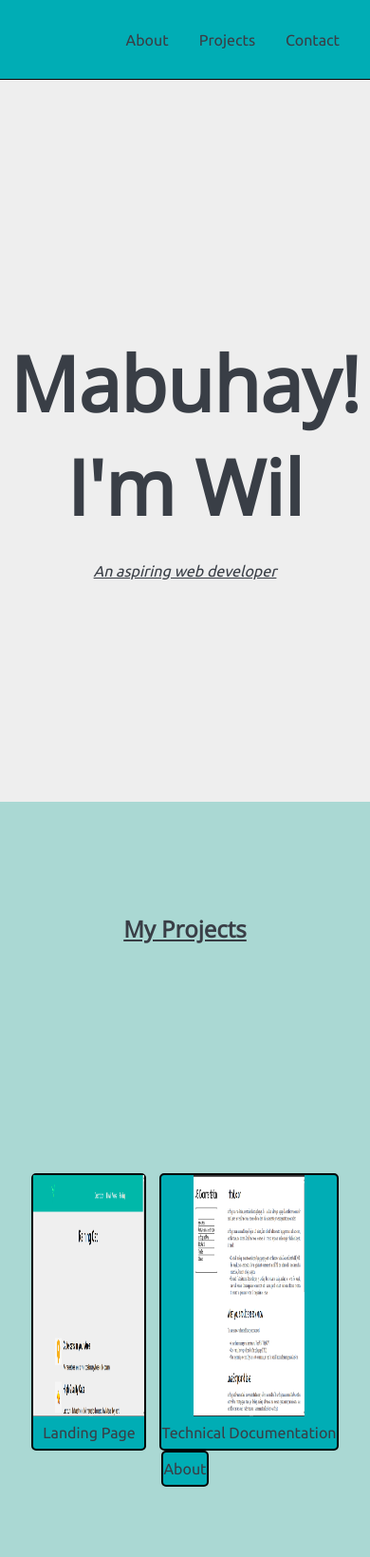
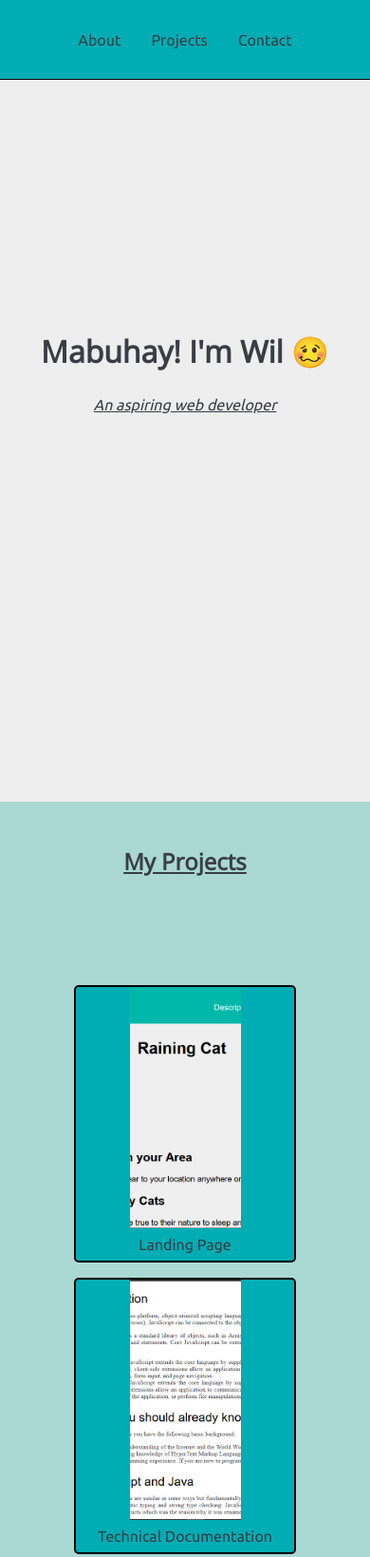
Before and after one commit to WilAm1/fcc_portfolio_page, a plain HTML site: page index.html in a window 390 px wide. Shown: the top 1639 px of the page at 95% size. Drawn offline with nearby package versions, Linux system fonts and the light colour scheme.

Commit message:
Add responsive design feature

```diff
--- a/index.html
+++ b/index.html
@@ -22,8 +22,8 @@
     <main class="main">
         <section id="welcome-section">
             <div class="title">
-                <h1 class="h1">Mabuhay! I'm Wil</h1>
-                <p>An aspiring web developer</p>
+                <h1 class="h1">Mabuhay! I'm Wil 🥴</h1>
+                <p>An aspiring web developer </p>
             </div>
 
 
@@ -39,9 +39,9 @@
 
                     <a href="#" class="project-link"><img src="images/technical-documentation.png" alt="technical-documentation"><span>Technical Documentation</span> </a>
                 </div>
-                <div class="project-tile">
+                <!-- <div class="project-tile">
                     <a href="#" class="project-link"><span>About</span> </a>
-                </div>
+                </div> -->
             </div>
         </section>
 
@@ -57,7 +57,7 @@
     </main>
     <footer class="ending">
         <p>Copyright© 2021</p>
-        <p>This project was made as an exercise based from the <a href="http://" target="_blank" rel="noopener noreferrer">
+        <p>This project was made as an exercise based from the <a href="https://www.freecodecamp.org/learn/responsive-web-design/#basic-html-and-html5" target="_blank" rel="noopener noreferrer">
             FreeCodeCamp</a> practice tool.
         </p>
     </footer>
--- a/styles.css
+++ b/styles.css
@@ -23,7 +23,7 @@ h2 {
 }
 
 h1 {
-    font-size: 5rem;
+    font-size: 4rem;
     margin: 0;
 }
 
@@ -62,7 +62,7 @@ ul {
     flex-flow: wrap row;
     justify-content: space-around;
     align-items: center;
-    margin: 0 1rem;
+    padding: 0;
 }
 
 img {
@@ -160,3 +160,34 @@ section.projects {
 .ending a {
     color: rebeccapurple;
 }
+
+@media screen and (max-width:800px) {
+    h1 {
+        font-size: 2rem;
+    }
+    .navbar {
+        justify-content: center;
+    }
+    .navbar {
+        text-align: center;
+    }
+    body {
+        margin: 0;
+    }
+    .project-container {
+        display: block;
+        width: 60%;
+    }
+    .project-tile {
+        margin-top: 1em;
+    }
+    img {
+        object-fit: cover;
+    }
+    .ending {
+        margin: 0;
+    }
+    .footer a {
+        margin: 2em 1em;
+    }
+}
```
